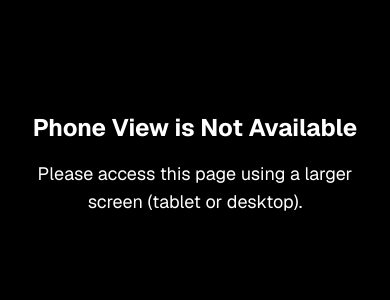
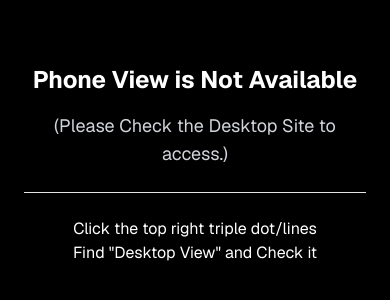
Before and after one commit to Leivi0116/NexusQuestSystem, a Next.js app: page / in a window 390 px wide. Shown: the part 258-558 px from the top of the page. Built offline with nearby package versions, Linux system fonts and the light colour scheme; a web font is replaced by a local one.

Commit message:
instruction for mobile view

```diff
--- a/app/page.tsx
+++ b/app/page.tsx
@@ -4,7 +4,7 @@ import { useState } from "react"
 import Image from "next/image"
 import ProfileHeader from "@/components/profile-header"
 import "../styles/style.css"
-import { DiscAlbum } from "lucide-react"
+
 
 interface UserProfile {
   uid: string
@@ -27,6 +27,8 @@ const questList = [
   "Promote your gank profile in your other social media accounts 10 times",
   "(within the program period)",
   "Create 4 posts (photo/video) for your membership tier get 2 unique membership (min. of $10 per membership)",
+
+
   ...Array(10).fill("Coming Soon - Level 2 Quest"),
   ...Array(10).fill("Coming Soon - Level 3 Quest"),
   ...Array(10).fill("Coming Soon - Level 4 Quest"),
@@ -134,7 +136,10 @@ export default function QuestSystem() {
       <div className="block md:hidden min-h-screen flex items-center justify-center bg-black text-white text-center p-6">
         <div>
           <h1 className="text-2xl font-bold mb-4">Phone View is Not Available</h1>
-          <p className="text-lg">Please access this page using a larger screen (tablet or desktop).</p>
+          <p className="text-lg text-gray-300">(Please Check the Desktop Site to access.)</p>
+          <br /><hr /><br />
+          <p>Click the top right triple dot/lines</p>
+          <p>Find "Desktop View" and Check it</p>
         </div>
       </div>
 
--- a/package.json
+++ b/package.json
@@ -9,6 +9,12 @@
     "start": "next start"
   },
   "dependencies": {
+    "@fortawesome/fontawesome-free": "^7.0.0",
+    "@fortawesome/fontawesome-svg-core": "^7.0.0",
+    "@fortawesome/free-brands-svg-icons": "^7.0.0",
+    "@fortawesome/free-regular-svg-icons": "^7.0.0",
+    "@fortawesome/free-solid-svg-icons": "^7.0.0",
+    "@fortawesome/react-fontawesome": "^0.2.3",
     "@hookform/resolvers": "^3.9.1",
     "@radix-ui/react-accordion": "1.2.2",
     "@radix-ui/react-alert-dialog": "1.1.4",
```
Also changed, not shown: 1 other file (tests, documents, lock files or other folders).
